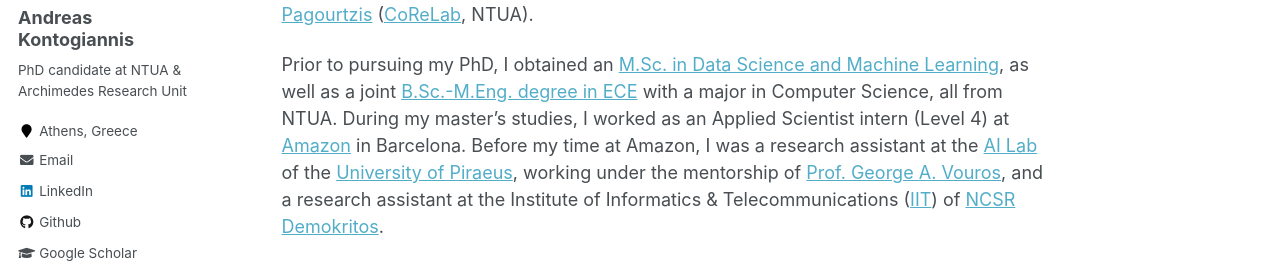
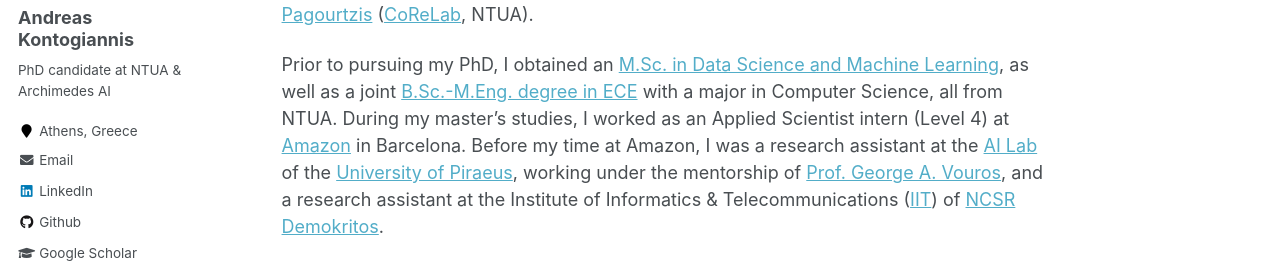
Before and after one commit to ddaedalus/ddaedalus.github.io, a Jekyll site: the page built from _pages/about.md, in a window 1280 px wide. Shown: the part 308-574 px from the top of the page. Built offline with Jekyll 4.4.1, drawn with Linux system fonts in a browser that asks for light colours.

Commit message:
Update _config.yml

```diff
--- a/_config.yml
+++ b/_config.yml
@@ -82,7 +82,7 @@ analytics:
 author:
   name             : "Andreas Kontogiannis"
   avatar           : "andreas_4.png"
-  bio              : "PhD candidate at NTUA & Archimedes Research Unit"
+  bio              : "PhD candidate at NTUA & Archimedes AI"
   location         : "Athens, Greece"
   employer         : # "Behavioral Signals"
   pubmed           : # "https://www.ncbi.nlm.nih.gov/pubmed/?term=john+snow"
```
